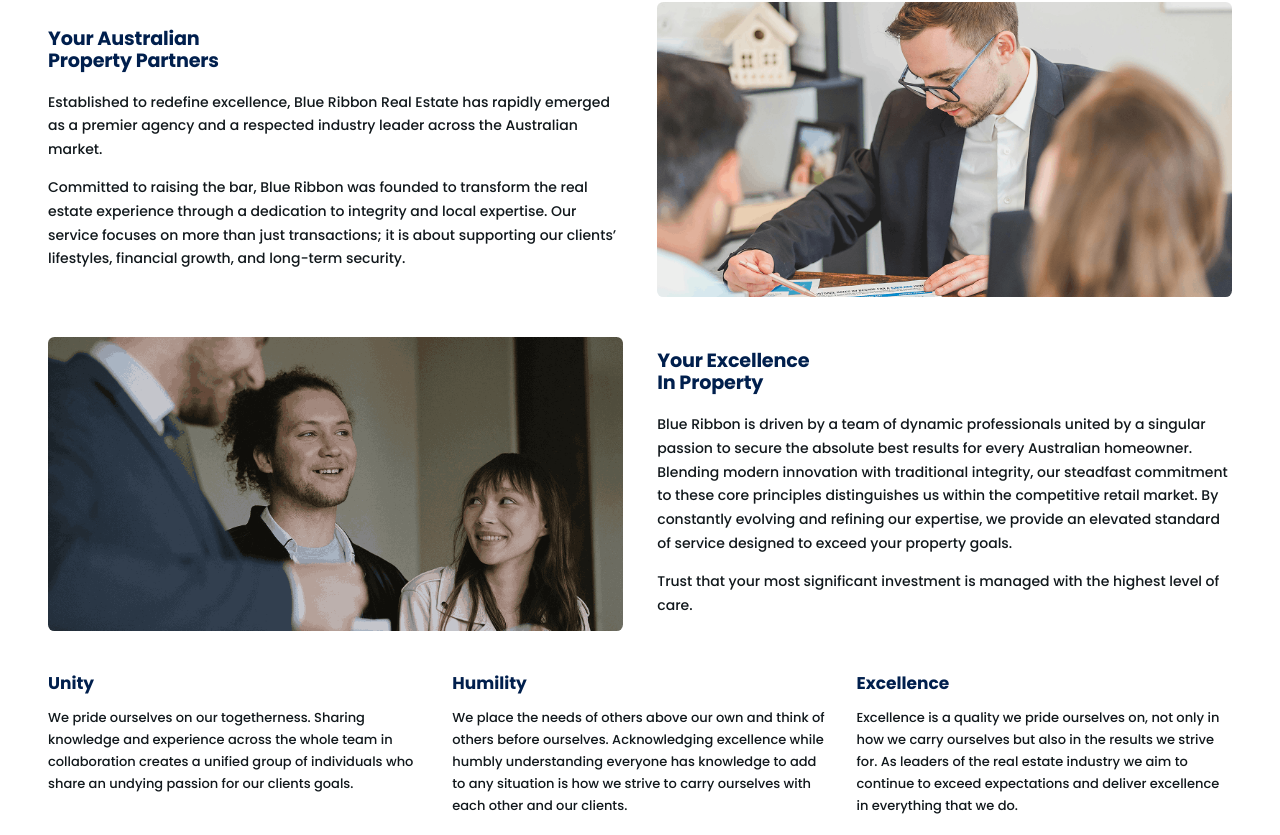
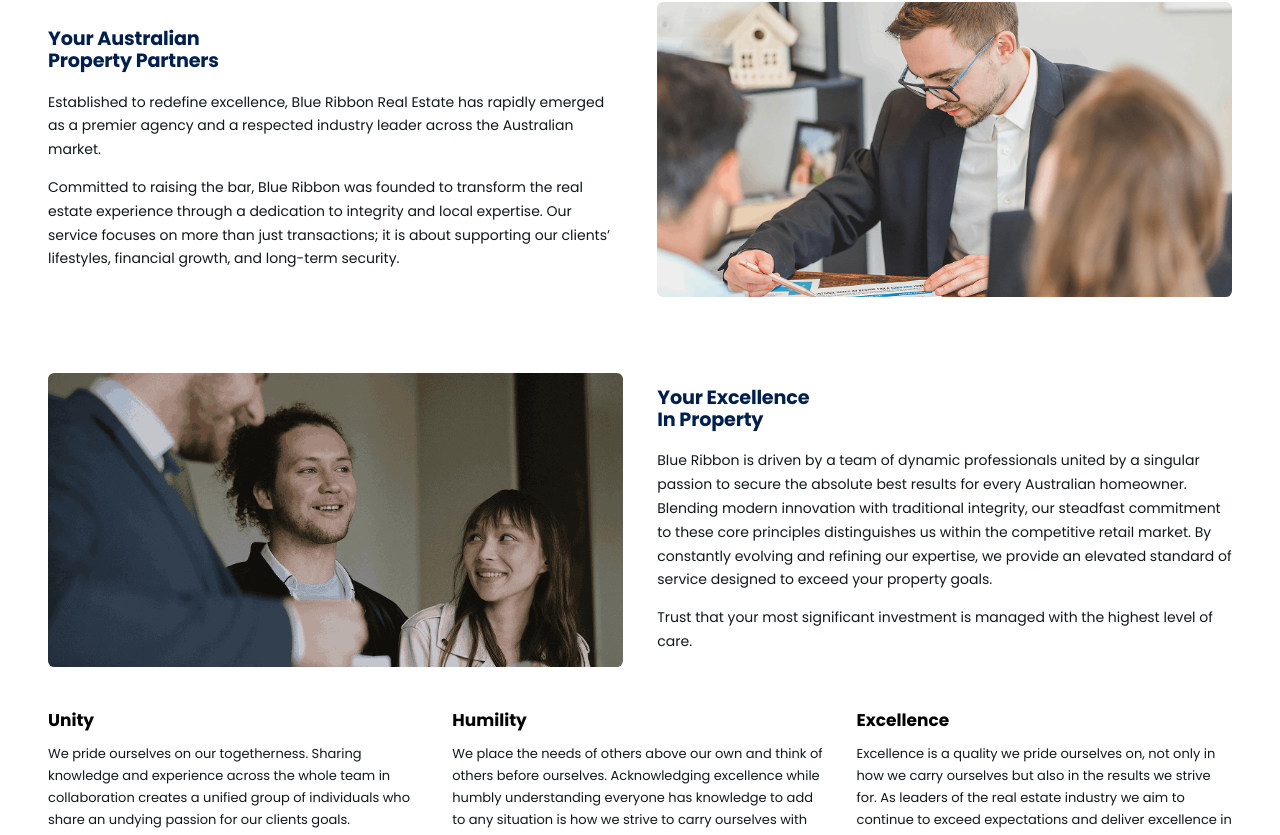
Before and after one commit to DanishFayyaz221/blue-ribbon, a Next.js app: page /about in a window 1280 px wide. Shown: the part 675-1510 px from the top of the page. Built offline with nearby package versions, Linux system fonts and the light colour scheme; a web font is replaced by a local one.

Commit message:
team page changes

```diff
--- a/app/_components/AboutContent.tsx
+++ b/app/_components/AboutContent.tsx
@@ -27,12 +27,12 @@
               <br />
               Property Partners
             </h2>
-            <p className="mt-[clamp(18px,1.45vw,25px)] font-display text-[13px] sm:text-[14px] font-medium leading-[1.7] text-brand-bunker">
+            <p className="mt-[clamp(18px,1.45vw,25px)] font-display text-[13px] sm:text-[14px] font-normal leading-[1.7] text-brand-bunker">
               Established to redefine excellence, Blue Ribbon Real Estate has rapidly
               emerged as a premier agency and a respected industry leader across the
               Australian market.
             </p>
-            <p className="mt-[14px] font-display text-[13px] sm:text-[14px] font-medium leading-[1.7] text-brand-bunker">
+            <p className="mt-[14px] font-display text-[13px] sm:text-[14px] font-normal leading-[1.7] text-brand-bunker">
               Committed to raising the bar, Blue Ribbon was founded to transform the
               real estate experience through a dedication to integrity and local
               expertise. Our service focuses on more than just transactions; it is about
@@ -51,7 +51,7 @@
           </div>
         </div>
 
-        <div className="mt-[clamp(38px,3.15vw,76px)] grid grid-cols-1 lg:grid-cols-2 items-center gap-[clamp(24px,2.7vw,56px)]">
+        <div className="mt-[clamp(64px,6vw,120px)] grid grid-cols-1 lg:grid-cols-2 items-center gap-[clamp(24px,2.7vw,56px)]">
           <div className="relative aspect-[860/440] w-full overflow-hidden rounded-[clamp(6px,0.5vw,10px)] lg:order-1">
             <Image
               src="/about-us-images/image 6.png"
@@ -67,7 +67,7 @@
               <br />
               In Property
             </h2>
-            <p className="mt-[clamp(18px,1.45vw,25px)] font-display text-[13px] sm:text-[14px] font-medium leading-[1.7] text-brand-bunker">
+            <p className="mt-[clamp(18px,1.45vw,25px)] font-display text-[13px] sm:text-[14px] font-normal leading-[1.7] text-brand-bunker">
               Blue Ribbon is driven by a team of dynamic professionals united by a
               singular passion to secure the absolute best results for every Australian
               homeowner. Blending modern innovation with traditional integrity, our
@@ -76,7 +76,7 @@
               expertise, we provide an elevated standard of service designed to exceed
               your property goals.
             </p>
-            <p className="mt-[14px] font-display text-[13px] sm:text-[14px] font-medium leading-[1.7] text-brand-bunker">
+            <p className="mt-[14px] font-display text-[13px] sm:text-[14px] font-normal leading-[1.7] text-brand-bunker">
               Trust that your most significant investment is managed with the highest
               level of care.
             </p>
@@ -86,10 +86,10 @@
         <div className="mt-[clamp(38px,3.15vw,76px)] grid grid-cols-1 sm:grid-cols-2 lg:grid-cols-3 gap-[clamp(20px,2.25vw,50px)]">
           {values.map((v) => (
             <div key={v.title}>
-              <h3 className="font-display text-[15px] sm:text-[17px] font-bold text-brand-navy">
+              <h3 className="font-display text-[15px] sm:text-[17px] font-bold text-[#000000]">
                 {v.title}
               </h3>
-              <p className="mt-[10px] font-display text-[12px] sm:text-[13px] font-medium leading-[1.7] text-brand-bunker">
+              <p className="mt-[10px] font-display text-[12px] sm:text-[13px] font-normal leading-[1.7] text-brand-bunker">
                 {v.body}
               </p>
             </div>
--- a/app/_components/contact/ContactForm.tsx
+++ b/app/_components/contact/ContactForm.tsx
@@ -40,13 +40,28 @@
         onChange={(e) => setMessage(e.target.value)}
         className="w-full resize-none rounded-[10px] border border-brand-silver bg-white px-[18px] py-[16px] font-display text-[14px] text-brand-bunker placeholder:text-brand-bunker/40 focus:border-brand-navy focus:outline-none"
       />
-      <label className="flex items-center gap-[10px] text-brand-bunker/70">
-        <input type="checkbox" className="h-[16px] w-[16px] rounded" />
-        <span className="font-display text-[12px]">I&rsquo;m not a robot</span>
-      </label>
+      <div className="flex w-[304px] items-center justify-between rounded-[6px] border border-[#d3d3d3] bg-[#f9f9f9] px-[14px] py-[12px] shadow-[0_1px_3px_rgba(0,0,0,0.08)]">
+        <label className="flex cursor-pointer items-center gap-[12px]">
+          <input
+            type="checkbox"
+            className="h-[26px] w-[26px] cursor-pointer appearance-none rounded-[2px] border-2 border-[#c1c1c1] bg-white checked:border-brand-navy checked:bg-brand-navy"
+          />
+          <span className="font-display text-[14px] text-[#000000]">I&rsquo;m not a robot</span>
+        </label>
+        <div className="flex flex-col items-center gap-[3px] pl-[10px]">
+          {/* eslint-disable-next-line @next/next/no-img-element */}
+          <img
+            src="https://www.gstatic.com/recaptcha/api2/logo_48.png"
+            alt="reCAPTCHA"
+            width={32}
+            height={32}
+          />
+          <span className="font-display text-[10px] leading-none text-[#555555]">reCAPTCHA</span>
+        </div>
+      </div>
       <button
         type="submit"
-        className="mt-[8px] flex h-[52px] w-full max-w-[220px] items-center justify-center rounded-[12px] bg-brand-navy font-display text-[15px] font-medium text-white transition hover:bg-brand-navy-deep"
+        className="mt-[8px] flex h-[60px] w-full max-w-[180px] items-center justify-center rounded-[14px] bg-brand-navy font-display text-[15px] font-medium text-white transition hover:bg-brand-navy-deep"
       >
         Send Message
       </button>
--- a/app/contact/page.tsx
+++ b/app/contact/page.tsx
@@ -130,12 +130,12 @@
                 memorable experience built on a personalised touch, professional intuition
                 and consistent excellence in everything that we do.
               </p>
-              <div className="mt-[22px] flex flex-col gap-[5px] font-display text-[12.5px] sm:text-[13.5px] font-semibold text-brand-bunker">
+              <div className="mt-[22px] flex flex-col gap-[5px] font-display text-[12.5px] sm:text-[13.5px] font-bold text-[#000000]">
                 <p>11/76-80 Station Street, Wentworthville, NSW 2145</p>
-                <a href="mailto:sales@blueribbonre.com.au" className="font-medium hover:underline">
+                <a href="mailto:sales@blueribbonre.com.au" className="font-bold hover:underline">
                   sales@blueribbonre.com.au
                 </a>
-                <a href="tel:1300579093" className="font-medium hover:underline">
+                <a href="tel:1300579093" className="font-bold hover:underline">
                   1300 579 093
                 </a>
               </div>
```
